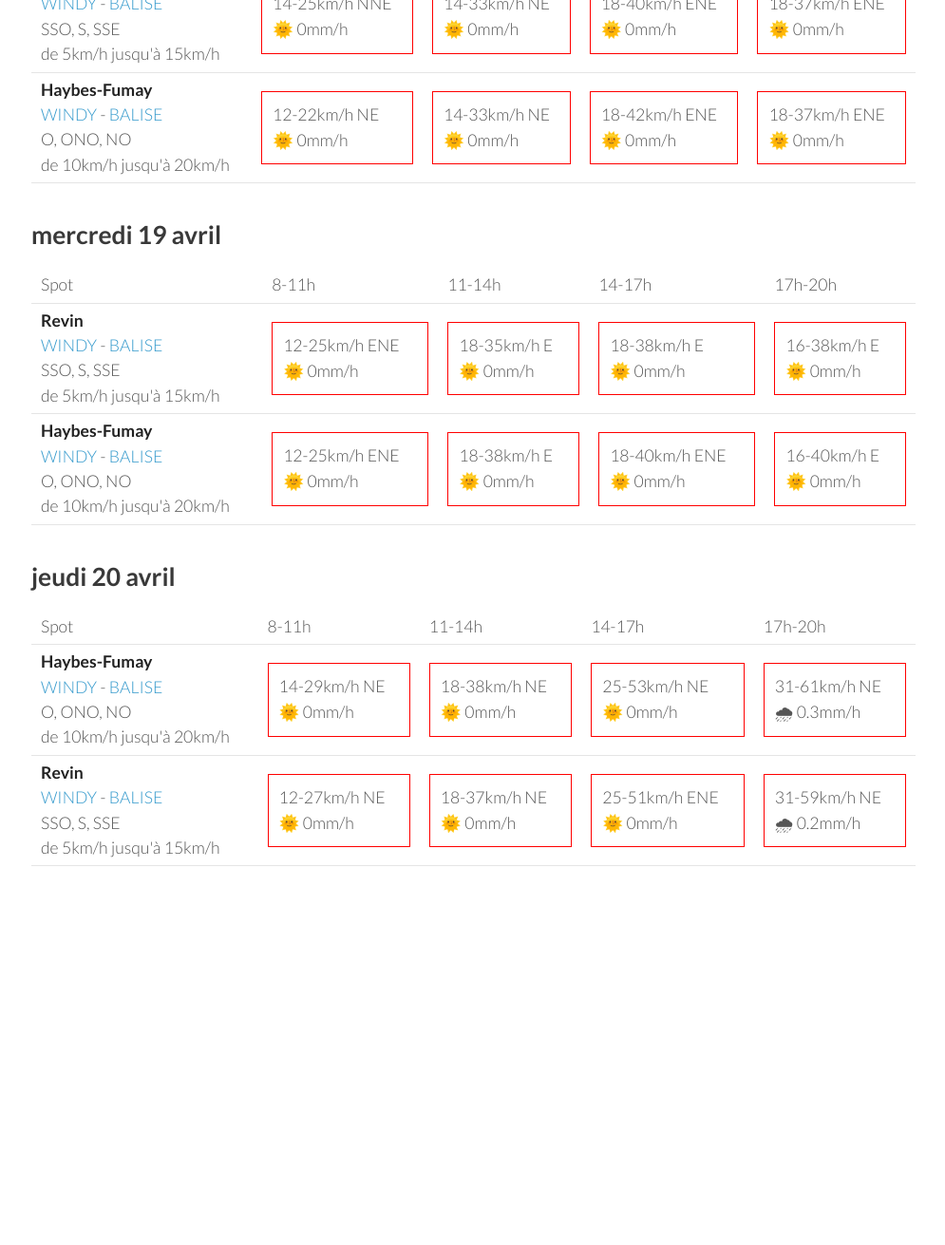
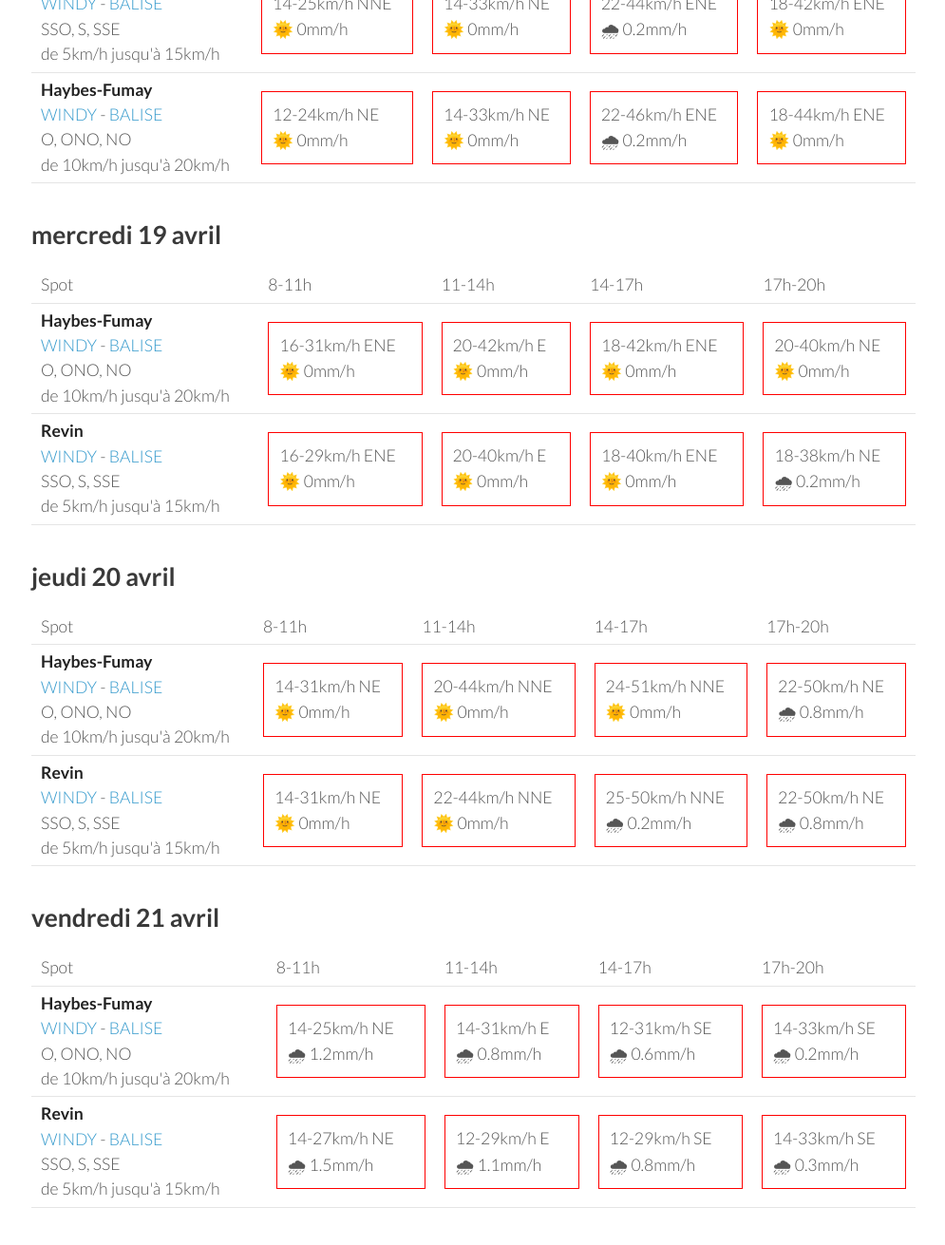
Before and after one commit to parapente-dans-le-nord/parapente-dans-le-nord.github.io, a Jekyll site: the page built from ardennes.markdown, in a window 1280 px wide and 1400 px high, scrolled down 1126 px. Shown: the top 1311 px of the window at 95% size, without its empty margins (25-1020 px from the left). Built offline with Jekyll 4.4.1, drawn with Linux system fonts in a browser that asks for light colours; before the commit the page ends 2166 px from its top, so only the background shows below that; some of the changed text lies outside the part shown.

Commit message:
update index.markdown

```diff
--- a/ardennes.markdown
+++ b/ardennes.markdown
@@ -24,21 +24,19 @@ page mise à jour le dimanche 16 avril 06:10
 <tr>
         <td><strong>Haybes-Fumay</strong><br><a href="https://windy.com/49.998/4.715?49.913,4.738,10">WINDY</a> - <span class=""><a href="http://www.balisemeteo.com/balise.php?idBalise=104">BALISE</a> </span><br> <span class="vent-favorable">O, ONO, NO</span><br><span class="force-vent">de 10km/h jusqu'à 20km/h</span> </td>
 
-            <td><div class="not-flyable"><p>5-14km/h N</p><p>🌞 0mm/h</p></div></td>
-            <td><div class="not-flyable"><p>3-12km/h N</p><p>🌞 0mm/h</p></div></td>
+            <td><div class="not-flyable"><p>0-0km/h NA</p><p>🌧️ 0mm/h</p></div></td>
+            <td><div class="not-flyable"><p>5-20km/h N</p><p>🌞 0mm/h</p></div></td>
+            <td><div class="not-flyable"><p>5-18km/h N</p><p>🌞 0mm/h</p></div></td>
             <td><div class="not-flyable"><p>9-24km/h N</p><p>🌞 0mm/h</p></div></td>
-            <td><div class="not-flyable"><p>9-24km/h NNE</p><p>🌞 0mm/h</p></div></td>
-
 
     </tr>
 <tr>
         <td><strong>Revin</strong><br><a href="https://windy.com/49.948/4.625?49.543,4.625,8">WINDY</a> - <span class=""><a href="http://www.balisemeteo.com/balise.php?idBalise=5019">BALISE</a> </span><br> <span class="vent-favorable">SSO, S, SSE</span><br><span class="force-vent">de 5km/h jusqu'à 15km/h</span> </td>
 
-            <td><div class="not-flyable"><p>7-22km/h NNO</p><p>🌞 0mm/h</p></div></td>
-            <td><div class="not-flyable"><p>7-24km/h NNO</p><p>🌞 0mm/h</p></div></td>
+            <td><div class="not-flyable"><p>0-0km/h NA</p><p>🌧️ 0mm/h</p></div></td>
+            <td><div class="not-flyable"><p>7-27km/h N</p><p>🌞 0mm/h</p></div></td>
             <td><div class="not-flyable"><p>9-27km/h NNO</p><p>🌞 0mm/h</p></div></td>
-            <td><div class="not-flyable"><p>9-24km/h NNO</p><p>🌞 0mm/h</p></div></td>
-
+            <td><div class="not-flyable"><p>7-27km/h NNO</p><p>🌞 0mm/h</p></div></td>
 
     </tr>
 
@@ -60,9 +58,9 @@ page mise à jour le dimanche 16 avril 06:10
 <tr>
         <td><strong>Haybes-Fumay</strong><br><a href="https://windy.com/49.998/4.715?49.913,4.738,10">WINDY</a> - <span class=""><a href="http://www.balisemeteo.com/balise.php?idBalise=104">BALISE</a> </span><br> <span class="vent-favorable">O, ONO, NO</span><br><span class="force-vent">de 10km/h jusqu'à 20km/h</span> </td>
 
-            <td><div class="not-flyable"><p>7-18km/h N</p><p>🌞 0mm/h</p></div></td>
+            <td><div class="not-flyable"><p>5-16km/h NNE</p><p>🌞 0mm/h</p></div></td>
+            <td><div class="not-flyable"><p>9-24km/h NNE</p><p>🌞 0mm/h</p></div></td>
             <td><div class="not-flyable"><p>11-29km/h NNE</p><p>🌞 0mm/h</p></div></td>
-            <td><div class="not-flyable"><p>14-35km/h NNE</p><p>🌞 0mm/h</p></div></td>
             <td><div class="not-flyable"><p>14-35km/h NNE</p><p>🌞 0mm/h</p></div></td>
 
 
@@ -70,9 +68,9 @@ page mise à jour le dimanche 16 avril 06:10
 <tr>
         <td><strong>Revin</strong><br><a href="https://windy.com/49.948/4.625?49.543,4.625,8">WINDY</a> - <span class=""><a href="http://www.balisemeteo.com/balise.php?idBalise=5019">BALISE</a> </span><br> <span class="vent-favorable">SSO, S, SSE</span><br><span class="force-vent">de 5km/h jusqu'à 15km/h</span> </td>
 
-            <td><div class="not-flyable"><p>7-24km/h NNE</p><p>🌞 0mm/h</p></div></td>
-            <td><div class="not-flyable"><p>11-31km/h NE</p><p>🌞 0mm/h</p></div></td>
-            <td><div class="not-flyable"><p>12-37km/h NE</p><p>🌞 0mm/h</p></div></td>
+            <td><div class="not-flyable"><p>7-20km/h NNE</p><p>🌞 0mm/h</p></div></td>
+            <td><div class="not-flyable"><p>9-27km/h NNE</p><p>🌞 0mm/h</p></div></td>
+            <td><div class="not-flyable"><p>11-33km/h NE</p><p>🌞 0mm/h</p></div></td>
             <td><div class="not-flyable"><p>14-38km/h NE</p><p>🌞 0mm/h</p></div></td>
 
 
@@ -98,18 +96,18 @@ page mise à jour le dimanche 16 avril 06:10
 
             <td><div class="not-flyable"><p>14-25km/h NNE</p><p>🌞 0mm/h</p></div></td>
             <td><div class="not-flyable"><p>14-33km/h NE</p><p>🌞 0mm/h</p></div></td>
-            <td><div class="not-flyable"><p>18-40km/h ENE</p><p>🌞 0mm/h</p></div></td>
-            <td><div class="not-flyable"><p>18-37km/h ENE</p><p>🌞 0mm/h</p></div></td>
+            <td><div class="not-flyable"><p>22-44km/h ENE</p><p>🌧 0.2mm/h</p></div></td>
+            <td><div class="not-flyable"><p>18-42km/h ENE</p><p>🌞 0mm/h</p></div></td>
 
 
     </tr>
 <tr>
         <td><strong>Haybes-Fumay</strong><br><a href="https://windy.com/49.998/4.715?49.913,4.738,10">WINDY</a> - <span class=""><a href="http://www.balisemeteo.com/balise.php?idBalise=104">BALISE</a> </span><br> <span class="vent-favorable">O, ONO, NO</span><br><span class="force-vent">de 10km/h jusqu'à 20km/h</span> </td>
 
-            <td><div class="not-flyable"><p>12-22km/h NE</p><p>🌞 0mm/h</p></div></td>
+            <td><div class="not-flyable"><p>12-24km/h NE</p><p>🌞 0mm/h</p></div></td>
             <td><div class="not-flyable"><p>14-33km/h NE</p><p>🌞 0mm/h</p></div></td>
-            <td><div class="not-flyable"><p>18-42km/h ENE</p><p>🌞 0mm/h</p></div></td>
-            <td><div class="not-flyable"><p>18-37km/h ENE</p><p>🌞 0mm/h</p></div></td>
+            <td><div class="not-flyable"><p>22-46km/h ENE</p><p>🌧 0.2mm/h</p></div></td>
+            <td><div class="not-flyable"><p>18-44km/h ENE</p><p>🌞 0mm/h</p></div></td>
 
 
     </tr>
@@ -130,22 +128,22 @@ page mise à jour le dimanche 16 avril 06:10
       <td>17h-20h</td>
     </tr>
 <tr>
-        <td><strong>Revin</strong><br><a href="https://windy.com/49.948/4.625?49.543,4.625,8">WINDY</a> - <span class=""><a href="http://www.balisemeteo.com/balise.php?idBalise=5019">BALISE</a> </span><br> <span class="vent-favorable">SSO, S, SSE</span><br><span class="force-vent">de 5km/h jusqu'à 15km/h</span> </td>
+        <td><strong>Haybes-Fumay</strong><br><a href="https://windy.com/49.998/4.715?49.913,4.738,10">WINDY</a> - <span class=""><a href="http://www.balisemeteo.com/balise.php?idBalise=104">BALISE</a> </span><br> <span class="vent-favorable">O, ONO, NO</span><br><span class="force-vent">de 10km/h jusqu'à 20km/h</span> </td>
 
-            <td><div class="not-flyable"><p>12-25km/h ENE</p><p>🌞 0mm/h</p></div></td>
-            <td><div class="not-flyable"><p>18-35km/h E</p><p>🌞 0mm/h</p></div></td>
-            <td><div class="not-flyable"><p>18-38km/h E</p><p>🌞 0mm/h</p></div></td>
-            <td><div class="not-flyable"><p>16-38km/h E</p><p>🌞 0mm/h</p></div></td>
+            <td><div class="not-flyable"><p>16-31km/h ENE</p><p>🌞 0mm/h</p></div></td>
+            <td><div class="not-flyable"><p>20-42km/h E</p><p>🌞 0mm/h</p></div></td>
+            <td><div class="not-flyable"><p>18-42km/h ENE</p><p>🌞 0mm/h</p></div></td>
+            <td><div class="not-flyable"><p>20-40km/h NE</p><p>🌞 0mm/h</p></div></td>
 
 
     </tr>
 <tr>
-        <td><strong>Haybes-Fumay</strong><br><a href="https://windy.com/49.998/4.715?49.913,4.738,10">WINDY</a> - <span class=""><a href="http://www.balisemeteo.com/balise.php?idBalise=104">BALISE</a> </span><br> <span class="vent-favorable">O, ONO, NO</span><br><span class="force-vent">de 10km/h jusqu'à 20km/h</span> </td>
+        <td><strong>Revin</strong><br><a href="https://windy.com/49.948/4.625?49.543,4.625,8">WINDY</a> - <span class=""><a href="http://www.balisemeteo.com/balise.php?idBalise=5019">BALISE</a> </span><br> <span class="vent-favorable">SSO, S, SSE</span><br><span class="force-vent">de 5km/h jusqu'à 15km/h</span> </td>
 
-            <td><div class="not-flyable"><p>12-25km/h ENE</p><p>🌞 0mm/h</p></div></td>
-            <td><div class="not-flyable"><p>18-38km/h E</p><p>🌞 0mm/h</p></div></td>
+            <td><div class="not-flyable"><p>16-29km/h ENE</p><p>🌞 0mm/h</p></div></td>
+            <td><div class="not-flyable"><p>20-40km/h E</p><p>🌞 0mm/h</p></div></td>
             <td><div class="not-flyable"><p>18-40km/h ENE</p><p>🌞 0mm/h</p></div></td>
-            <td><div class="not-flyable"><p>16-40km/h E</p><p>🌞 0mm/h</p></div></td>
+            <td><div class="not-flyable"><p>18-38km/h NE</p><p>🌧 0.2mm/h</p></div></td>
 
 
     </tr>
@@ -168,20 +166,20 @@ page mise à jour le dimanche 16 avril 06:10
 <tr>
         <td><strong>Haybes-Fumay</strong><br><a href="https://windy.com/49.998/4.715?49.913,4.738,10">WINDY</a> - <span class=""><a href="http://www.balisemeteo.com/balise.php?idBalise=104">BALISE</a> </span><br> <span class="vent-favorable">O, ONO, NO</span><br><span class="force-vent">de 10km/h jusqu'à 20km/h</span> </td>
 
-            <td><div class="not-flyable"><p>14-29km/h NE</p><p>🌞 0mm/h</p></div></td>
-            <td><div class="not-flyable"><p>18-38km/h NE</p><p>🌞 0mm/h</p></div></td>
-            <td><div class="not-flyable"><p>25-53km/h NE</p><p>🌞 0mm/h</p></div></td>
-            <td><div class="not-flyable"><p>31-61km/h NE</p><p>🌧 0.3mm/h</p></div></td>
+            <td><div class="not-flyable"><p>14-31km/h NE</p><p>🌞 0mm/h</p></div></td>
+            <td><div class="not-flyable"><p>20-44km/h NNE</p><p>🌞 0mm/h</p></div></td>
+            <td><div class="not-flyable"><p>24-51km/h NNE</p><p>🌞 0mm/h</p></div></td>
+            <td><div class="not-flyable"><p>22-50km/h NE</p><p>🌧 0.8mm/h</p></div></td>
 
 
     </tr>
 <tr>
         <td><strong>Revin</strong><br><a href="https://windy.com/49.948/4.625?49.543,4.625,8">WINDY</a> - <span class=""><a href="http://www.balisemeteo.com/balise.php?idBalise=5019">BALISE</a> </span><br> <span class="vent-favorable">SSO, S, SSE</span><br><span class="force-vent">de 5km/h jusqu'à 15km/h</span> </td>
 
-            <td><div class="not-flyable"><p>12-27km/h NE</p><p>🌞 0mm/h</p></div></td>
-            <td><div class="not-flyable"><p>18-37km/h NE</p><p>🌞 0mm/h</p></div></td>
-            <td><div class="not-flyable"><p>25-51km/h ENE</p><p>🌞 0mm/h</p></div></td>
-            <td><div class="not-flyable"><p>31-59km/h NE</p><p>🌧 0.2mm/h</p></div></td>
+            <td><div class="not-flyable"><p>14-31km/h NE</p><p>🌞 0mm/h</p></div></td>
+            <td><div class="not-flyable"><p>22-44km/h NNE</p><p>🌞 0mm/h</p></div></td>
+            <td><div class="not-flyable"><p>25-50km/h NNE</p><p>🌧 0.2mm/h</p></div></td>
+            <td><div class="not-flyable"><p>22-50km/h NE</p><p>🌧 0.8mm/h</p></div></td>
 
 
     </tr>
@@ -189,3 +187,39 @@ page mise à jour le dimanche 16 avril 06:10
 </tbody>
 </table>
 {:/}
+## vendredi 21 avril
+
+{::nomarkdown}
+<table>
+  <tbody>
+    <tr>
+      <td>Spot</td>
+      <td>8-11h</td>
+      <td>11-14h</td>
+      <td>14-17h</td>
+      <td>17h-20h</td>
+    </tr>
+<tr>
+        <td><strong>Haybes-Fumay</strong><br><a href="https://windy.com/49.998/4.715?49.913,4.738,10">WINDY</a> - <span class=""><a href="http://www.balisemeteo.com/balise.php?idBalise=104">BALISE</a> </span><br> <span class="vent-favorable">O, ONO, NO</span><br><span class="force-vent">de 10km/h jusqu'à 20km/h</span> </td>
+
+            <td><div class="not-flyable"><p>14-25km/h NE</p><p>🌧 1.2mm/h</p></div></td>
+            <td><div class="not-flyable"><p>14-31km/h E</p><p>🌧 0.8mm/h</p></div></td>
+            <td><div class="not-flyable"><p>12-31km/h SE</p><p>🌧 0.6mm/h</p></div></td>
+            <td><div class="not-flyable"><p>14-33km/h SE</p><p>🌧 0.2mm/h</p></div></td>
+
+
+    </tr>
+<tr>
+        <td><strong>Revin</strong><br><a href="https://windy.com/49.948/4.625?49.543,4.625,8">WINDY</a> - <span class=""><a href="http://www.balisemeteo.com/balise.php?idBalise=5019">BALISE</a> </span><br> <span class="vent-favorable">SSO, S, SSE</span><br><span class="force-vent">de 5km/h jusqu'à 15km/h</span> </td>
+
+            <td><div class="not-flyable"><p>14-27km/h NE</p><p>🌧 1.5mm/h</p></div></td>
+            <td><div class="not-flyable"><p>12-29km/h E</p><p>🌧 1.1mm/h</p></div></td>
+            <td><div class="not-flyable"><p>12-29km/h SE</p><p>🌧 0.8mm/h</p></div></td>
+            <td><div class="not-flyable"><p>14-33km/h SE</p><p>🌧 0.3mm/h</p></div></td>
+
+
+    </tr>
+
+</tbody>
+</table>
+{:/}
```
Also changed, not shown: other parts of ardennes.markdown (+1 -1 lines).
